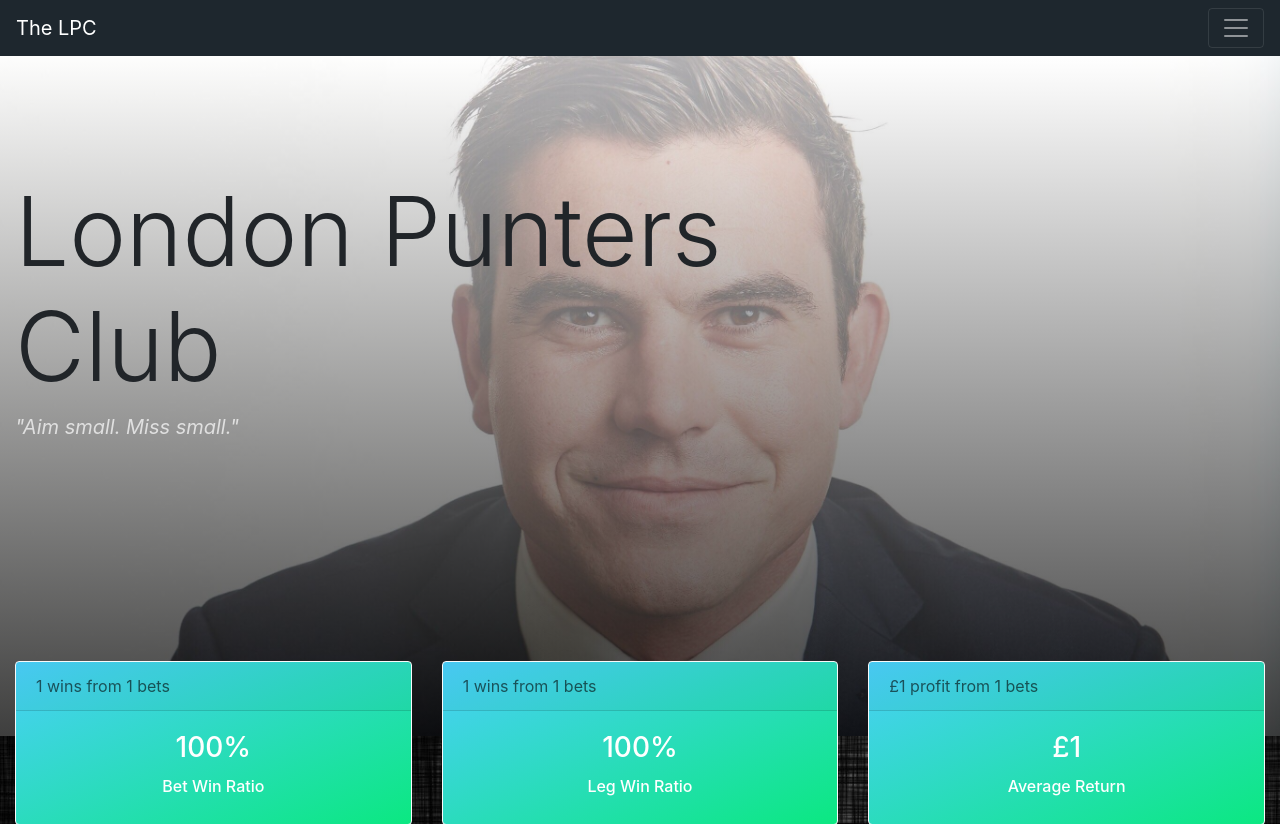
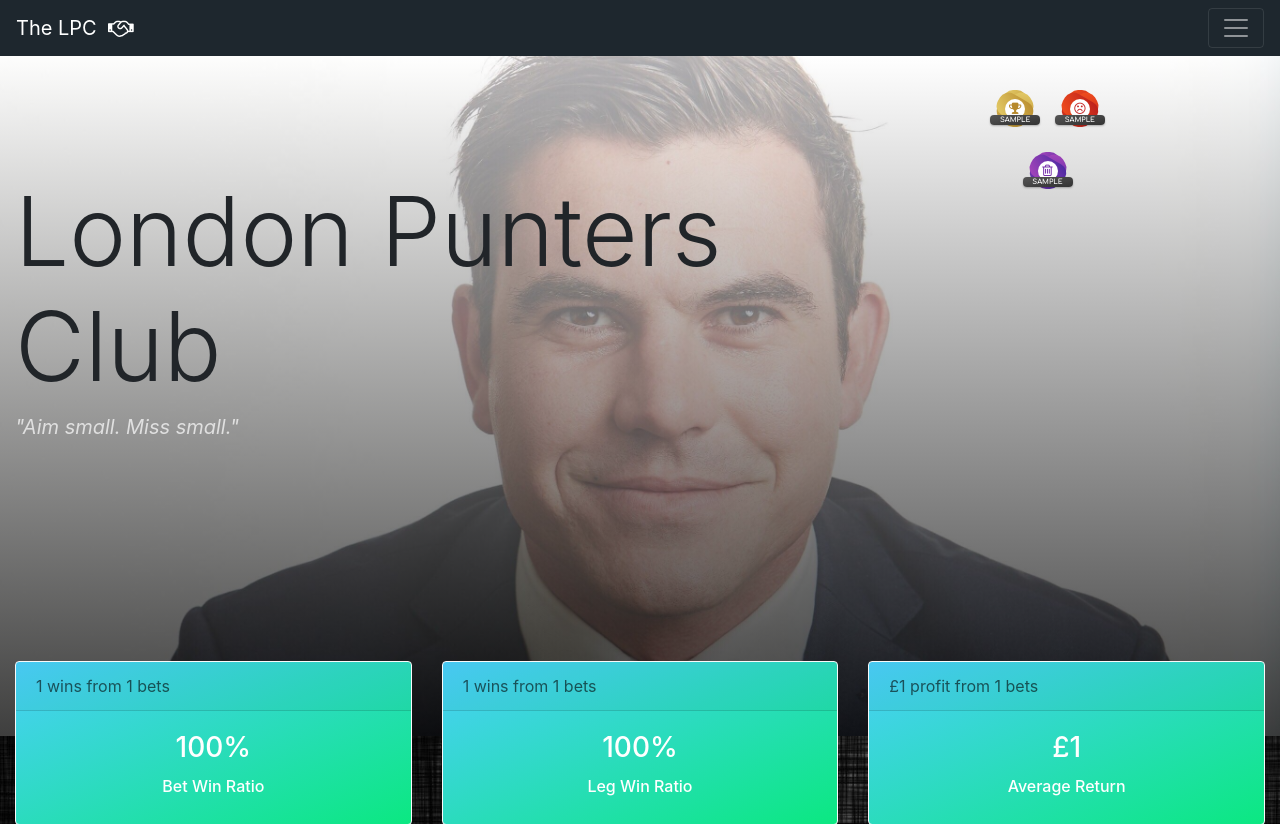
Before and after one commit to mattdoyle04/LPC, a Django app: page /LPC/ in a window 1280 px wide. Shown: the top 824 px of the page. Run offline with Django 3.2, Linux system fonts and the light colour scheme; tables that the repository leaves empty hold one stand-in row (values such as "Sample post"); some libraries are stand-ins or nearby versions.

Commit message:
Website cleanup & icons

```diff
--- a/LPC/templates/LPC/leaderboard.html
+++ b/LPC/templates/LPC/leaderboard.html
@@ -3,8 +3,7 @@
 
 <div class="jumbotron jumbotron-fluid">
   <div class="container">
-    <h1 class="display-4">The LPC</h1>
-    <p class="lead">This is the leaderboard.</p>
+    <h1 class="display-4">The Deets</h1>
   </div>
 </div>
 
@@ -29,7 +28,7 @@
                     {% if forloop.counter == 1 %}
                         <td>{{ values }}</td>
                     {% else %}
-                        <td class="text-center">{{ values }}</td>
+                        <td class="text-center">{{ values|floatformat:2 }}</td>
                     {% endif %}
                 {% endfor %}
             </tr>
--- a/LPC/templates/LPC/multi_list.html
+++ b/LPC/templates/LPC/multi_list.html
@@ -3,8 +3,7 @@
 
 <div class="jumbotron jumbotron-fluid">
   <div class="container">
-    <h1 class="display-4">The LPC</h1>
-    <p class="lead">This is the detail of the results so far.</p>
+    <h1 class="display-4">Mutli Legs</h1>
   </div>
 </div>
 
--- a/LPC/templates/LPC/parent_list.html
+++ b/LPC/templates/LPC/parent_list.html
@@ -12,6 +12,31 @@
                     <p class="mb-0 font-italic" style="color:rgba(255, 255, 255, 0.7)">"Aim small. Miss small."</p>
                 </blockquote>
              </div>
+          </div>
+
+          <div class="col-3">
+
+            <div class="main-wrapper">
+                <div class="badge gold">
+                    <div class="circle">
+                        <i class='fa fa-trophy'></i>
+                    </div>
+                    <div class="ribbon">{{ profit_ladder.name }}</div>
+                </div>
+                <div class="badge red">
+                    <div class="circle">
+                        <i class='fa fa-frown-o'></i>
+                    </div>
+                    <div class="ribbon">{{ loss_ladder.name }}</div>
+                </div>
+                <div class="badge purple">
+                    <div class="circle">
+                        <i class='fa fa-trash-o'></i>
+                    </div>
+                    <div class="ribbon">{{ odds_ladder.0 }}</div>
+                </div>
+            </div>
+
           </div>
 
       </div>
--- a/LPC/views.py
+++ b/LPC/views.py
@@ -35,6 +35,11 @@ class ParentListView(ListView):
 
         sorted_punting_data = sorted(punting_data, key=lambda k: k['profit'], reverse=True)
         context['profit_ladder'] = sorted_punting_data[0]
+
+        if sorted_punting_data[-1]['name'] == "Unsanctioned":
+            context['loss_ladder'] = sorted_punting_data[-2]
+        else:
+            context['loss_ladder'] = sorted_punting_data[-1]
 
         odds_data = {}
         for punter in punters:
--- a/static/LPC/css/style.css
+++ b/static/LPC/css/style.css
@@ -8,7 +8,7 @@ body {
 
 section {
     margin: 0 auto;
-    height: 50vh;
+    height: 60vh;
 }
 
 .section-image {
@@ -62,7 +62,7 @@ a, a:hover {
     }
 
     .table {
-      font-size: .85rem;
+      font-size: .80rem;
 
     }
 
@@ -128,3 +128,98 @@ a, a:hover {
   }
 
 }
+
+.main-wrapper {
+  width: 50%;
+  max-width: 900px;
+  margin: 0 0;
+  text-align: center;
+  font-family: 'Comfortaa', sans-serif;
+}
+
+.badge {
+  position: relative;
+  margin: .75em 1.5em;
+  width: 2em;
+  height: 3.1em;
+  border-radius: 10px;
+  display: inline-block;
+  top: 0;
+  transition: all 0.2s ease;
+}
+.badge:before, .badge:after {
+  position: absolute;
+  width: inherit;
+  height: inherit;
+  border-radius: inherit;
+  background: inherit;
+  content: "";
+  top: 0;
+  left: 0;
+  right: 0;
+  bottom: 0;
+  margin: auto;
+}
+.badge:before {
+  transform: rotate(60deg);
+}
+.badge:after {
+  transform: rotate(-60deg);
+}
+.badge:hover {
+  top: -4px;
+}
+.badge .circle {
+  width: 20px;
+  height: 20px;
+  position: absolute;
+  background: #fff;
+  z-index: 10;
+  border-radius: 50%;
+  top: 0;
+  left: 0;
+  right: 0;
+  bottom: 0;
+  margin: auto;
+}
+.badge .circle i.fa {
+  font-size: 1.1em;
+  margin-top: 3px;
+}
+.badge .font {
+  display: inline-block;
+  margin-top: 1em;
+}
+.badge .ribbon {
+  position: absolute;
+  border-radius: 4px;
+  padding-top:2px;
+  width: 50px;
+  z-index: 11;
+  color: #fff;
+  bottom: 2px;
+  left: 50%;
+  margin-left: -25px;
+  height: 10px;
+  font-size: 7px;
+  box-shadow: 0 1px 2px rgba(0, 0, 0, 0.27);
+  text-shadow: 0 2px 2px rgba(0, 0, 0, 0.1);
+  text-transform: uppercase;
+  background: linear-gradient(to bottom right, #555 0%, #333 100%);
+  cursor: default;
+}
+
+.red {
+  background: linear-gradient(to bottom right, #f4511e 0%, #b71c1c 100%);
+  color: #c62828;
+}
+
+.gold {
+  background: linear-gradient(to bottom right, #e6ce6a 0%, #b7892b 100%);
+  color: #b7892b;
+}
+
+.purple {
+  background: linear-gradient(to bottom right, #ab47bc 0%, #4527a0 100%);
+  color: #7127a8;
+}
--- a/templates/base.html
+++ b/templates/base.html
@@ -8,6 +8,8 @@
     <meta name="viewport" content="width=device-width, initial-scale=1, shrink-to-fit=no">
     <!-- CSS -->
     <link rel="stylesheet", type="text/css", href="{% static 'LPC/css/bootstrap.css' %}">
+    <link href="https://fonts.googleapis.com/css?family=Comfortaa:700" rel="stylesheet">
+    <link rel="stylesheet" href="https://maxcdn.bootstrapcdn.com/font-awesome/4.7.0/css/font-awesome.min.css">
     <link rel="stylesheet", href="{% static 'LPC/css/style.css' %}">
     <!-- JS -->
     <script src="https://cdnjs.cloudflare.com/ajax/libs/Chart.js/2.7.3/Chart.min.js" type="text/javascript"></script>
@@ -16,7 +18,8 @@
   <body>
 
     <nav class="navbar navbar-dark bg-dark sticky-top">
-      <a class="navbar-brand" href="{% url 'LPC:parent_list' %}">The LPC</a>
+      <a class="navbar-brand" href="{% url 'LPC:parent_list' %}">The LPC<span>&nbsp</span>
+          <i class="fa fa-handshake-o" aria-hidden="true"></i></a>
       <button class="navbar-toggler" type="button" data-toggle="collapse" data-target="#navbarNavAltMarkup" aria-controls="navbarNavAltMarkup" aria-expanded="false" aria-label="Toggle navigation">
         <span class="navbar-toggler-icon"></span>
       </button>
```
